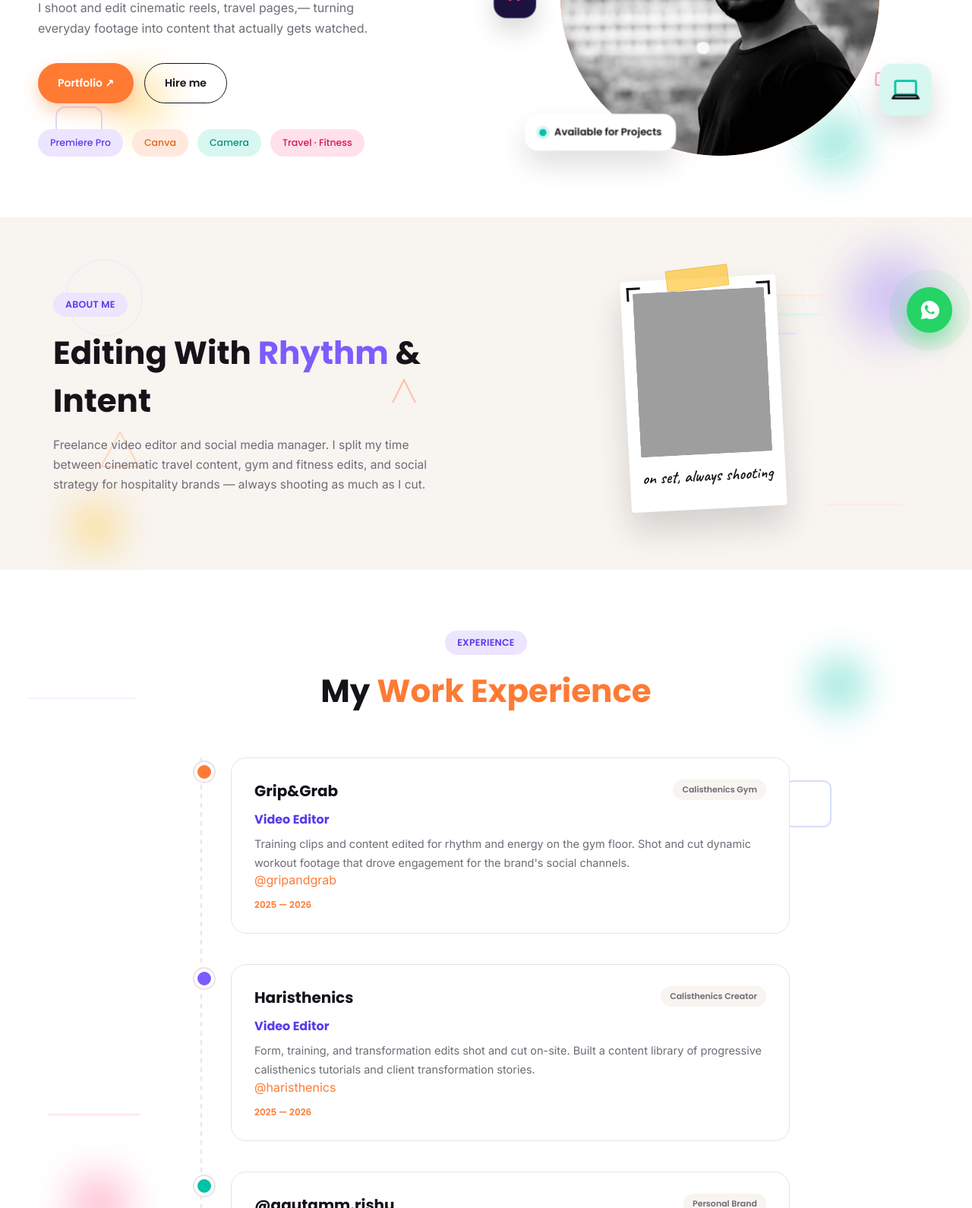
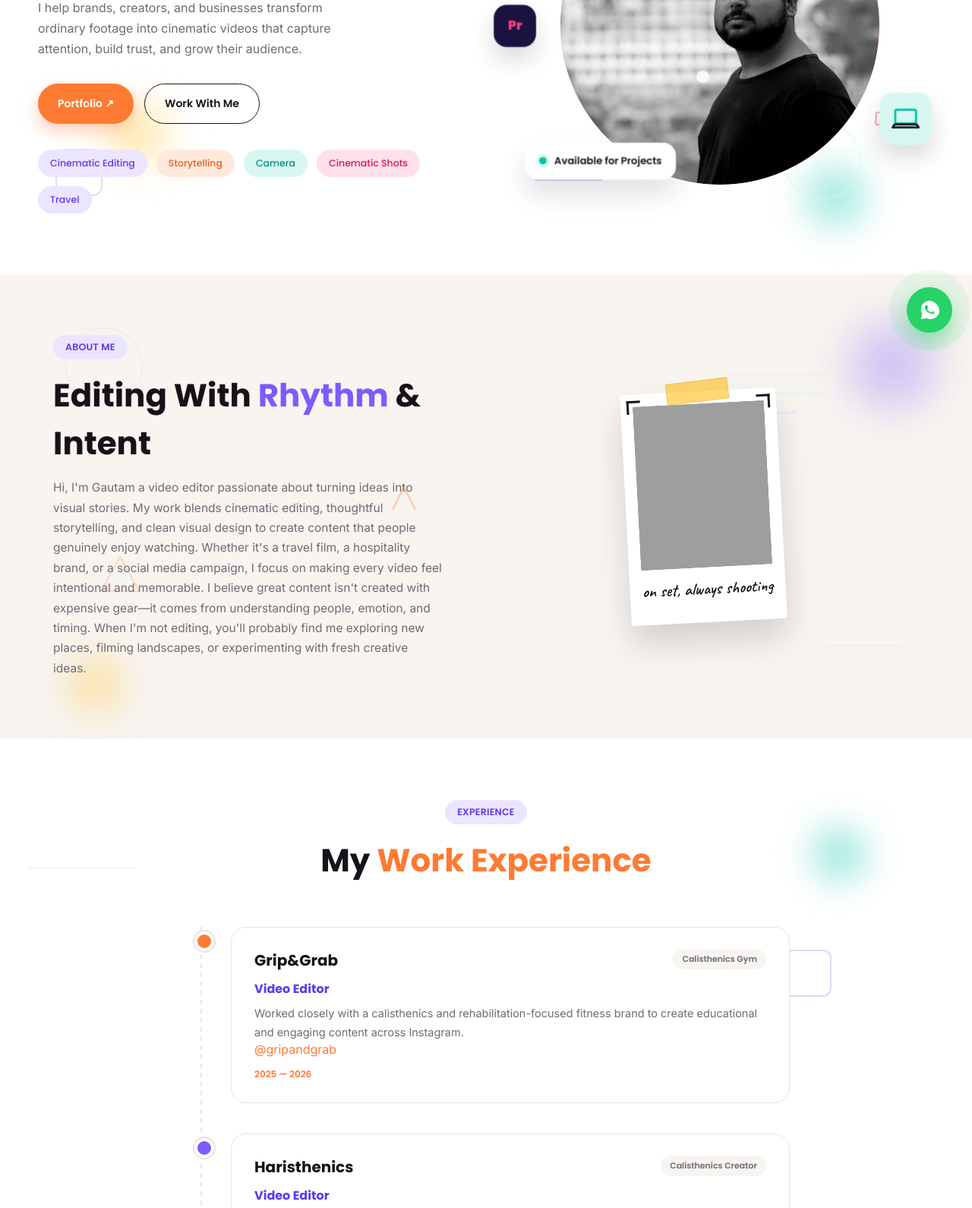
Before and after one commit to gautamrishu01/MY-WEBSITE, a plain HTML site: page index.html in a window 1280 px wide. Shown: the part 336-1926 px from the top of the page at 76% size. Drawn offline with nearby package versions, Linux system fonts and the light colour scheme; grey boxes are pictures that could not be loaded.

Commit message:
TEXT CHNAGE

```diff
--- a/index.html
+++ b/index.html
@@ -587,16 +587,17 @@
       <div class="bubble intro-anim" style="animation-delay:.12s;"><span class="wave">👋</span> Hello!</div>
       <h1 class="hero-title intro-anim" style="animation-delay:.2s;">I'm <span class="accent">Gautam</span>,</h1>
       <div class="hero-role intro-anim" style="animation-delay:.28s;">Video Editor</div>
-      <p class="hero-copy intro-anim" style="animation-delay:.36s;">I shoot and edit cinematic reels, travel pages,— turning everyday footage into content that actually gets watched.</p>
+      <p class="hero-copy intro-anim" style="animation-delay:.36s;">I help brands, creators, and businesses transform ordinary footage into cinematic videos that capture attention, build trust, and grow their audience.</p>
       <div class="hero-btns intro-anim" style="animation-delay:.44s;">
         <a href="#work" class="btn-solid" aria-label="View Portfolio">Portfolio ↗</a>
-        <a href="#contact" class="btn-outline" aria-label="Hire Me">Hire me</a>
+        <a href="#contact" class="btn-outline" aria-label="Hire Me">Work With Me</a>
       </div>
       <div class="chip-row intro-anim" style="animation-delay:.52s;">
-        <div class="chip">Premiere Pro</div>
-        <div class="chip">Canva</div>
+        <div class="chip">Cinematic Editing</div>
+        <div class="chip">Storytelling</div>
         <div class="chip">Camera</div>
-        <div class="chip">Travel · Fitness</div>
+        <div class="chip">Cinematic Shots</div>
+        <div class="chip">Travel</div>
       </div>
     </div>
     <div class="hero-visual">
@@ -677,7 +678,13 @@
       <div class="head-center reveal-left">
         <span class="eyebrow">ABOUT ME</span>
         <h2 class="h2">Editing With <span class="accent" style="color:var(--blue);">Rhythm</span> &amp; Intent</h2>
-        <p>Freelance video editor and social media manager. I split my time between cinematic travel content, gym and fitness edits, and social strategy for hospitality brands — always shooting as much as I cut.</p>
+        <p>Hi, I'm Gautam a video editor passionate about turning ideas into visual stories.
+
+My work blends cinematic editing, thoughtful storytelling, and clean visual design to create content that people genuinely enjoy watching. Whether it's a travel film, a hospitality brand, or a social media campaign, I focus on making every video feel intentional and memorable.
+
+I believe great content isn't created with expensive gear—it comes from understanding people, emotion, and timing.
+
+When I'm not editing, you'll probably find me exploring new places, filming landscapes, or experimenting with fresh creative ideas.</p>
       </div>
       <div class="polaroid reveal-pop" style="--tilt:-3deg;">
         <div class="corner tl"></div><div class="corner tr"></div>
@@ -739,7 +746,7 @@
             <span class="exp-tag">Calisthenics Gym</span>
           </div>
           <div class="exp-role">Video Editor</div>
-          <p class="exp-desc">Training clips and content edited for rhythm and energy on the gym floor. Shot and cut dynamic workout footage that drove engagement for the brand's social channels.</p>
+          <p class="exp-desc">Worked closely with a calisthenics and rehabilitation-focused fitness brand to create educational and engaging content across Instagram.</p>
           <a href="https://instagram.com/gripandgrab" style="color:#ff7a33;" target="_blank" rel="noopener">@gripandgrab</a>
           <div class="exp-date">2025 — 2026</div>
         </div>
@@ -752,7 +759,7 @@
             <span class="exp-tag">Calisthenics Creator</span>
           </div>
           <div class="exp-role">Video Editor</div>
-          <p class="exp-desc">Form, training, and transformation edits shot and cut on-site. Built a content library of progressive calisthenics tutorials and client transformation stories.</p>
+          <p class="exp-desc">Producing educational and engaging content focused on calisthenics, bodyweight training, skill development, and movement to inspire and educate a growing fitness community.</p>
           <a href="https://instagram.com/haristhenics" style="color:#ff7a33;" target="_blank" rel="noopener">@haristhenics</a>
           <div class="exp-date">2025 — 2026</div>
         </div>
@@ -765,7 +772,7 @@
             <span class="exp-tag">Personal Brand</span>
           </div>
           <div class="exp-role">Cinematic Travel Creator</div>
-          <p class="exp-desc">Personal page testing what stops the scroll — the lab for new shooting and editing ideas. Travel reels, cinematic b-roll, and storytelling experiments across India.</p>
+          <p class="exp-desc">Creating cinematic videos that showcase storytelling, creative editing, and visual aesthetics while continuously exploring new techniques and refining my craft.</p>
           <a href="https://instagram.com/gautamm.rishu" style="color:#ff7a33;" target="_blank" rel="noopener">@gautamm.rishu</a>
         </div>
       </div>
@@ -829,7 +836,7 @@
 
       <div class="g-item reveal-pop stagger" style="--tilt:-2.5deg;" data-video-item>
         <div class="g-inner">
-          <video src="./Video/LANDSACPE.mp4" poster="./img/ChatGPT Image Jul 23, 2026, 05_19_27 PM.png" muted loop playsinline preload="metadata" aria-label="Landscape cinematic video"></video>
+          <video src="./Video/LANDSACPE.mp4" poster="./img/ChatGPT Image Jul 23, 2026, 05_19_27 PM.png"  loop playsinline preload="metadata" aria-label="Landscape cinematic video"></video>
           <div class="video-overlay">
             <button class="play-btn" aria-label="Play video">
               <svg viewBox="0 0 24 24" fill="none" xmlns="http://www.w3.org/2000/svg"><path d="M8 5v14l11-7L8 5z" fill="#161219"/></svg>
@@ -840,7 +847,7 @@
 
       <div class="g-item reveal-pop stagger" style="--tilt:2.5deg;" data-video-item>
         <div class="g-inner">
-          <video src="./Video/collecting colors.mp4" poster="./img/landsacpe-thumb.png" muted loop playsinline preload="metadata" aria-label="Collecting colors cinematic video"></video>
+          <video src="./Video/collecting colors.mp4" poster="./img/landsacpe-thumb.png" loop playsinline preload="metadata" aria-label="Collecting colors cinematic video"></video>
           <div class="video-overlay">
             <button class="play-btn" aria-label="Play video">
               <svg viewBox="0 0 24 24" fill="none" xmlns="http://www.w3.org/2000/svg"><path d="M8 5v14l11-7L8 5z" fill="#161219"/></svg>
@@ -851,7 +858,7 @@
 
        <div class="g-item reveal-pop stagger" style="--tilt:2.5deg;" data-video-item>
         <div class="g-inner">
-          <video src="./Video/dalai hills.mp4" poster="./img/dalai hills.png" muted loop playsinline preload="metadata" aria-label="Collecting colors cinematic video"></video>
+          <video src="./Video/dalai hills.mp4" poster="./img/dalai hills.png" loop playsinline preload="metadata" aria-label="Collecting colors cinematic video"></video>
           <div class="video-overlay">
             <button class="play-btn" aria-label="Play video">
               <svg viewBox="0 0 24 24" fill="none" xmlns="http://www.w3.org/2000/svg"><path d="M8 5v14l11-7L8 5z" fill="#161219"/></svg>
@@ -970,7 +977,9 @@
   </div>
 </section>
 
-<footer>© 2026 Gautam Jha.</footer>
+<footer>Creating videos with purpose, creativity, and attention to every frame. <br>
+
+© 2026 Gautam.</footer>
 
 <!-- WhatsApp FAB -->
 <a class="wa-fab" href="https://wa.me/919818995513" target="_blank" rel="noopener" title="Chat on WhatsApp" aria-label="Chat on WhatsApp">
```
Also changed, not shown: 1 other file.
